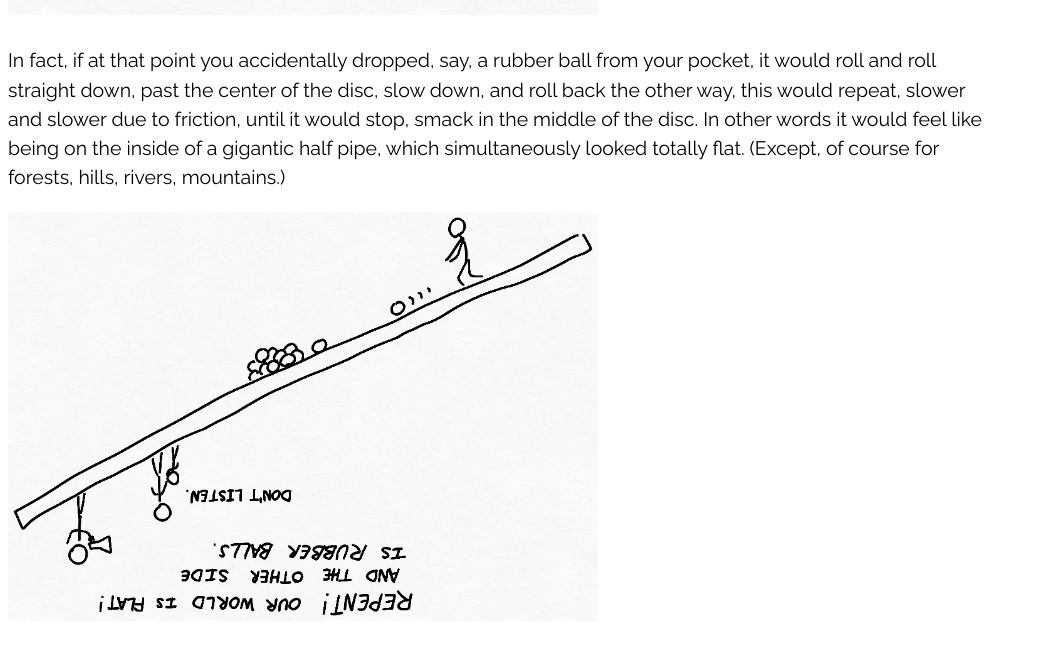
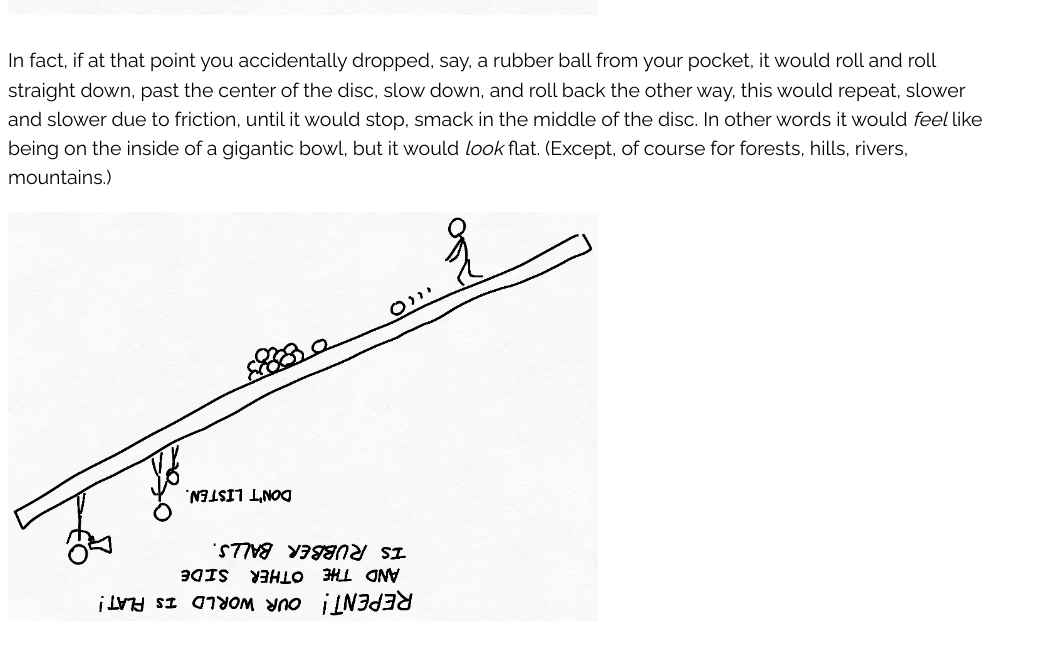
Before and after one commit to danieldugas/danieldugas.github.io, a plain HTML site: page funderstanding/if_the_earth_was_flat.html in a window 1280 px wide. Shown: the part 6337-6986 px from the top of the page, without its empty margins (0-1037 px from the left). Drawn offline with Linux system fonts and the light colour scheme.

Commit message:
fix details

```diff
--- a/funderstanding/if_the_earth_was_flat.html
+++ b/funderstanding/if_the_earth_was_flat.html
@@ -241,7 +241,7 @@ h1 {letter-spacing: 6px}
     In fact, if at that point you accidentally dropped, say, a rubber ball from your pocket,
     it would roll and roll straight down, past the center of the disc, slow down, and roll back the other way,
     this would repeat, slower and slower due to friction, until it would stop, smack in the middle of the disc.
-    In other words it would feel like being on the inside of a gigantic half pipe, which simultaneously looked totally flat.
+    In other words it would <i>feel</i> like being on the inside of a gigantic bowl, but it would <i>look</i> flat.
     (Except, of course for forests, hills, rivers, mountains.)
   </p>
   <img src="./img/flat_earth/rubberballs.png" style="width:60%">
```
